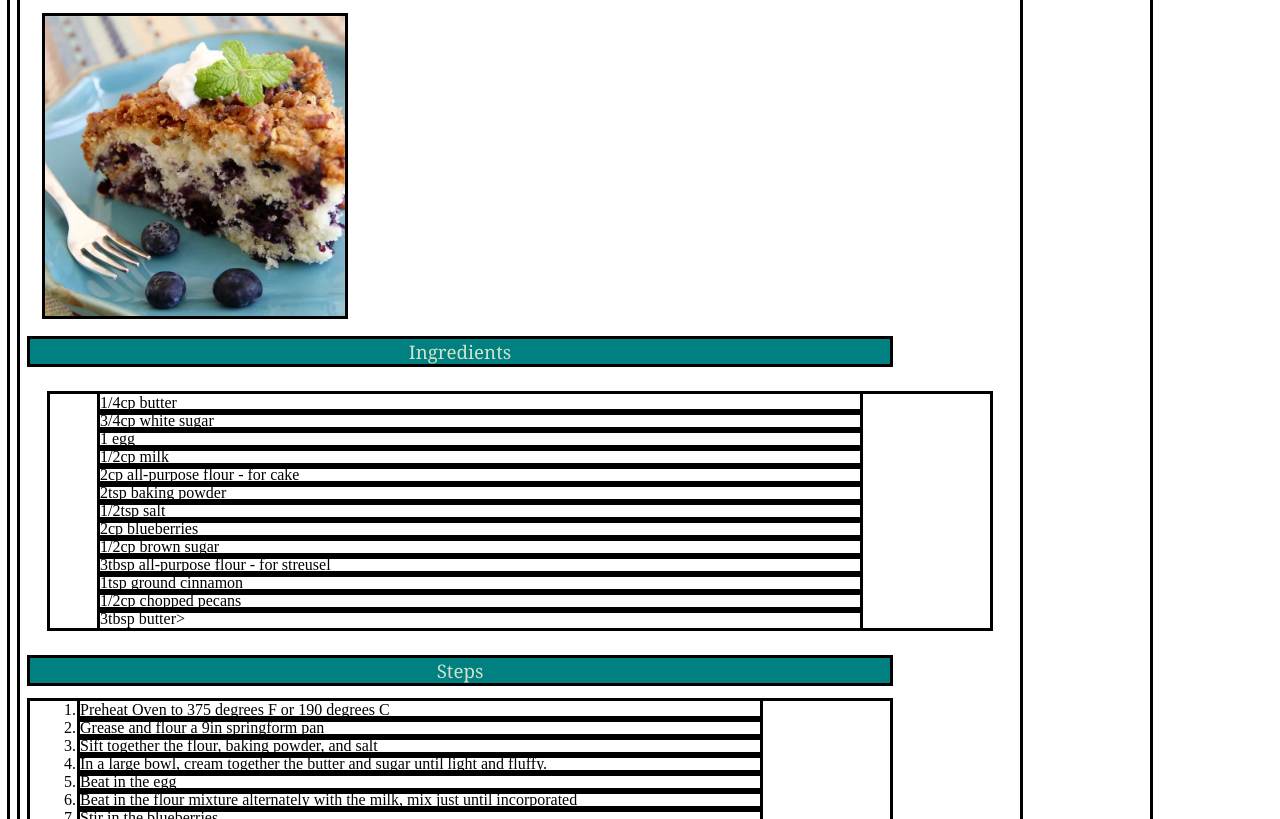
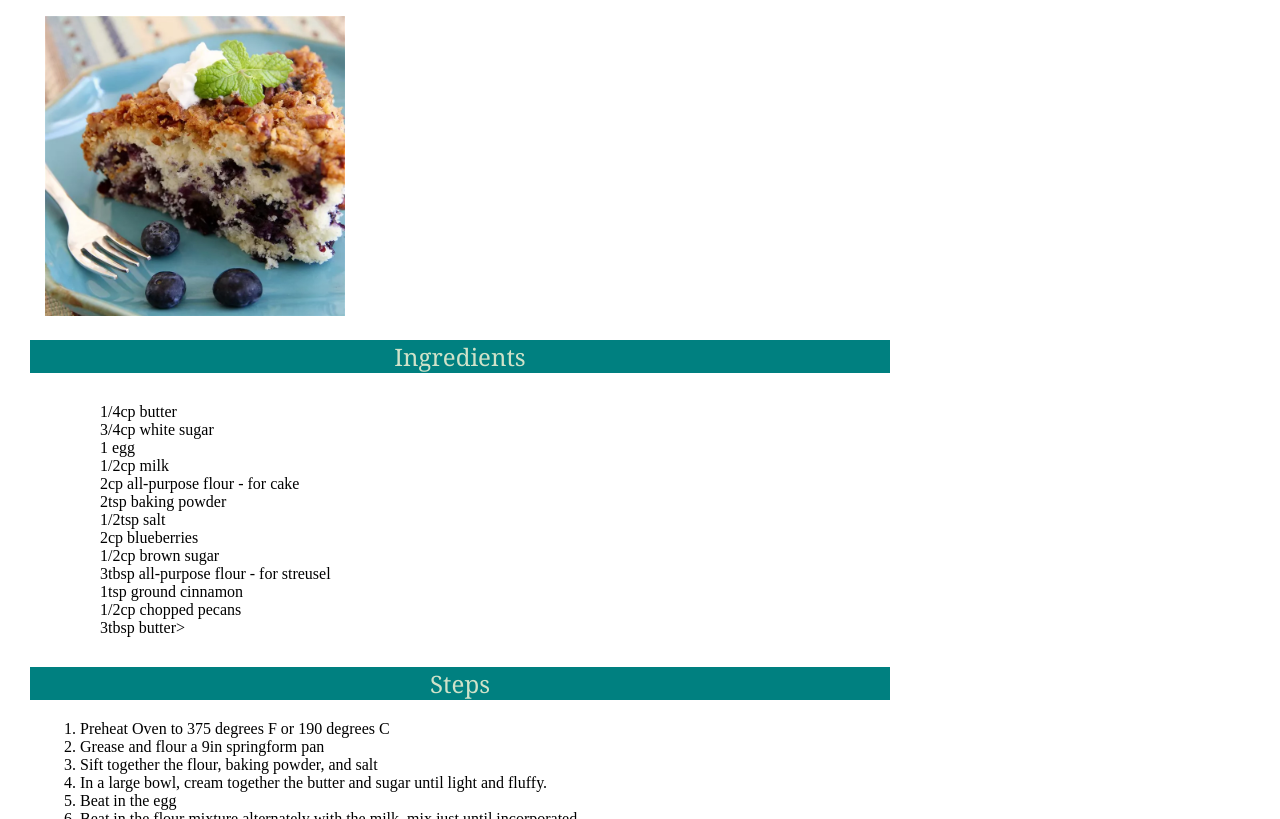
Before and after one commit to Bee363/odin-recipes, a plain HTML site: page recipes/cake.html in a window 1280 px wide. Shown: the part 133-952 px from the top of the page. Drawn offline with Linux system fonts and the light colour scheme.

```diff
--- a/recipes/cake.html
+++ b/recipes/cake.html
@@ -8,7 +8,7 @@
     <body>
         <h1>Blueberry Coffee Cake</h1>
         <img src="./img/cake.jpg" alt="A piece of blueberry cake set on a plate and ready to eat" height="300">
-        <h3>Ingredients</h3>
+        <h2>Ingredients</h2>
         <ul>
             <li>1/4cp butter</li>
             <li>3/4cp white sugar</li>
@@ -24,7 +24,7 @@
             <li>1/2cp chopped pecans</li>
             <li>3tbsp butter></li>
         </ul>
-        <h3>Steps</h3>
+        <h2>Steps</h2>
         <ol>
             <li>Preheat Oven to 375 degrees F or 190 degrees C</li>
             <li>Grease and flour a 9in springform pan</li>
--- a/style.css
+++ b/style.css
@@ -1,19 +1,20 @@
 * {
     margin-right: 130px;
     margin-left: 10px;
-    outline: 3px solid black;
 }
 h1 {
     background-color: violet;
     font-family: "Courier New", sans-serif, "Times New Roman";
     width: 250px;
     padding: 16px;
+    outline: 3px solid black;
+
 }
 ul {
     list-style: none;
     margin: 30px;
 }
-h3 {
+h2 {
     background-color: teal;
     color: rgb(208, 226, 201);
     font-family: Cambria, sans-serif, "Times New Roman";
```
Also changed, not shown: recipes/eggs.html (+2 -2 lines), recipes/salsa.html (+2 -2 lines).
